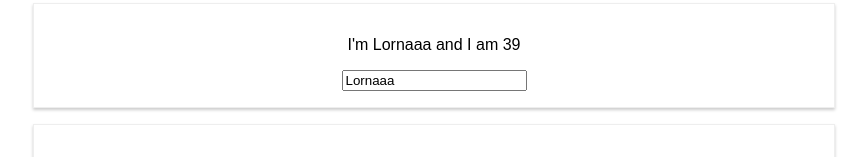
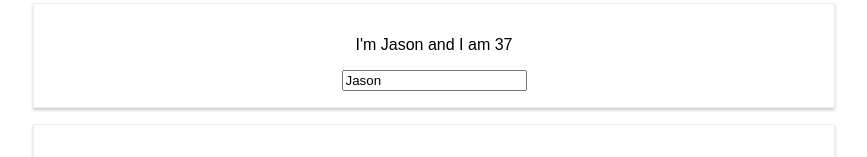
Before and after one commit to jasonpdoherty/react-complete-guide, a React (Create React App) app: page / in a window 1280 px wide. Both pictures are taken after a click on the button "Switch". Shown: the part 163-320 px from the top of the page, without its empty margins (206-1073 px from the left). Built offline with nearby package versions, Linux system fonts and the light colour scheme.

Commit message:
S4, L50 - conditional content basics

```diff
--- a/src/App.jsx
+++ b/src/App.jsx
@@ -8,7 +8,8 @@ class App extends Component {
             { name: 'Jason', age: 37 },
             { name: 'Jack', age: 7 },
             { name: 'Harry', age: 4 }
-        ]
+        ],
+        showPersons: false
     };
 
     switchNameHandler = (newName) => {
@@ -31,6 +32,11 @@ class App extends Component {
         });
     }
 
+    togglePersonHandler = () => {
+        const currentShowing = this.state.showPersons;
+        this.setState({ showPersons: !currentShowing });
+    }
+
     render() {
 
         const style = {
@@ -47,7 +53,8 @@ class App extends Component {
                 <p>This is really working</p>
                 <button
                     style={style}
-                    onClick={() => this.switchNameHandler('Lornaaa')}>Switch</button>
+                    onClick={this.togglePersonHandler}>Switch</button>
+                    {this.state.showPersons ?
                     <div>
                         <Person
                             name={this.state.persons[0].name}
@@ -58,7 +65,8 @@ class App extends Component {
                         <Person
                             name={this.state.persons[2].name}
                             age={this.state.persons[2].age} />
-                </div>
+                    </div> : null
+                    }
             </div>
         );
     }
```
Lines whose indentation alone changed are shown as unchanged.
